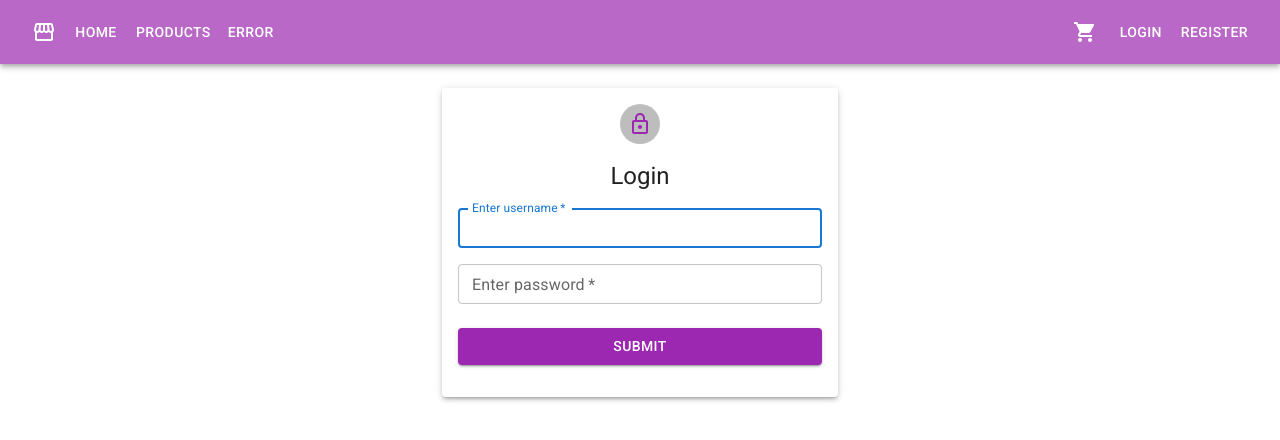
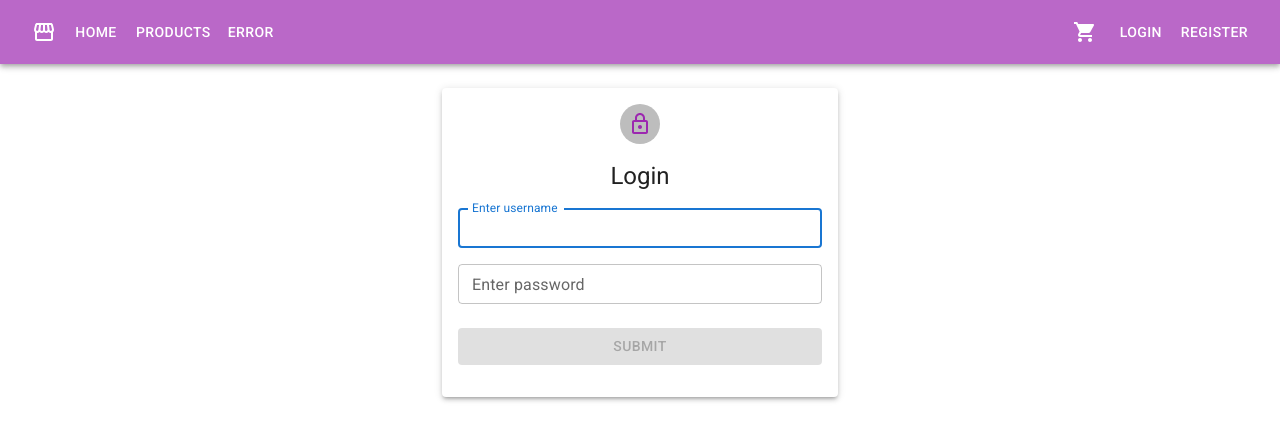
Before and after one commit to busraozdemir0/store-app-with-react, a React (Vite) app: page /login in a window 1280 px wide. Shown: the top 440 px of the page. Built offline with nearby package versions, Linux system fonts and the light colour scheme; no server answers.

Commit message:
React hook form & form validations

```diff
--- a/package.json
+++ b/package.json
@@ -19,6 +19,7 @@
     "axios": "^1.20.0",
     "react": "^19.2.8",
     "react-dom": "^19.2.8",
+    "react-hook-form": "^7.90.0",
     "react-redux": "^9.3.0",
     "react-router": "^7.18.4",
     "react-toastify": "^11.1.0"
--- a/src/pages/Login.jsx
+++ b/src/pages/Login.jsx
@@ -1,26 +1,41 @@
 import { LockOutlined } from "@mui/icons-material";
 import { Avatar, Box, Button, Container, Paper, TextField, Typography } from "@mui/material";
 import { useState } from "react";
+import { useForm } from "react-hook-form";
 
 export default function LoginPage() {
 
     // const [username, setUsername] = useState("busraozdemir");
     // const [password, setPassword] = useState("12345");
 
-    const [values, setValues] = useState({
-        username: "",
-        password: "",
+    // const [values, setValues] = useState({
+    //     username: "",
+    //     password: "",
+    // });
+
+    // function handleSubmit(e) {
+    //     e.preventDefault();
+    //     console.log(values);
+    // }
+
+    // function handleInputChange(e) {
+    //     const { name, value } = e.target;
+
+    //     setValues({ ...values, [name]: value });
+    // }
+
+    const { register, handleSubmit, formState: { errors, isValid } } = useForm({
+        defaultValues: {
+            userName: "",
+            password: "",
+        },
     });
 
-    function handleSubmit(e) {
-        e.preventDefault();
-        console.log(values);
-    }
+    console.log(errors);
 
-    function handleInputChange(e) {
-        const { name, value } = e.target;
 
-        setValues({ ...values, [name]: value });
+    function handleForm(data) {
+        console.log(data);
     }
 
     return (
@@ -30,31 +45,46 @@ export default function LoginPage() {
                     <LockOutlined />
                 </Avatar>
                 <Typography component="h1" variant="h5" sx={{ textAlign: "center", mb: 2 }}>Login</Typography>
-                <Box onSubmit={handleSubmit} component="form" sx={{ mb: 2 }}>
+                <Box onSubmit={handleSubmit(handleForm)} noValidate component="form" sx={{ mb: 2 }}>
                     <TextField
-                        value={values.username}
-                        //onChange={(e) => setUsername(e.target.value)}
-                        onChange={handleInputChange}
-                        name="username"
+                        // value={values.username}
+                        // onChange={handleInputChange}
+                        // name="username"
+                        {...register("username", {
+                            required: "username zorunlu alan",
+                            minLength: {
+                                value: 3,
+                                message: "username min. 3 karakter olmalıdır."
+                            }
+                        })}
                         label="Enter username"
                         size="small"
                         fullWidth
-                        required
                         autoFocus
                         sx={{ mb: 2 }}
+                        error={!!errors.username} // username boş değilse true bilgisi getirecek
+                        helperText={errors.username?.message}
                     />
                     <TextField
-                        value={values.password}
-                        onChange={handleInputChange}
-                        name="password"
+                        // value={values.password}
+                        // onChange={handleInputChange}
+                        // name="password"
+                        {...register("password", {
+                            required: "password zorunlu alan",
+                             minLength: {
+                                value: 6,
+                                message: "username min. 6 karakter olmalıdır."
+                            }
+                        })}
                         type="password"
                         label="Enter password"
                         size="small"
                         fullWidth
-                        required
                         sx={{ mb: 2 }}
+                        error={!!errors.password}
+                        helperText={errors.password?.message}
                     />
-                    <Button type="submit" variant="contained" fullWidth sx={{ mt: 1 }} color="secondary">Submit</Button>
+                    <Button type="submit" variant="contained" fullWidth sx={{ mt: 1 }} color="secondary" disabled={!isValid}>Submit</Button>
                 </Box>
             </Paper>
         </Container>
```
Also changed, not shown: 1 other file (tests, documents, lock files or other folders).
